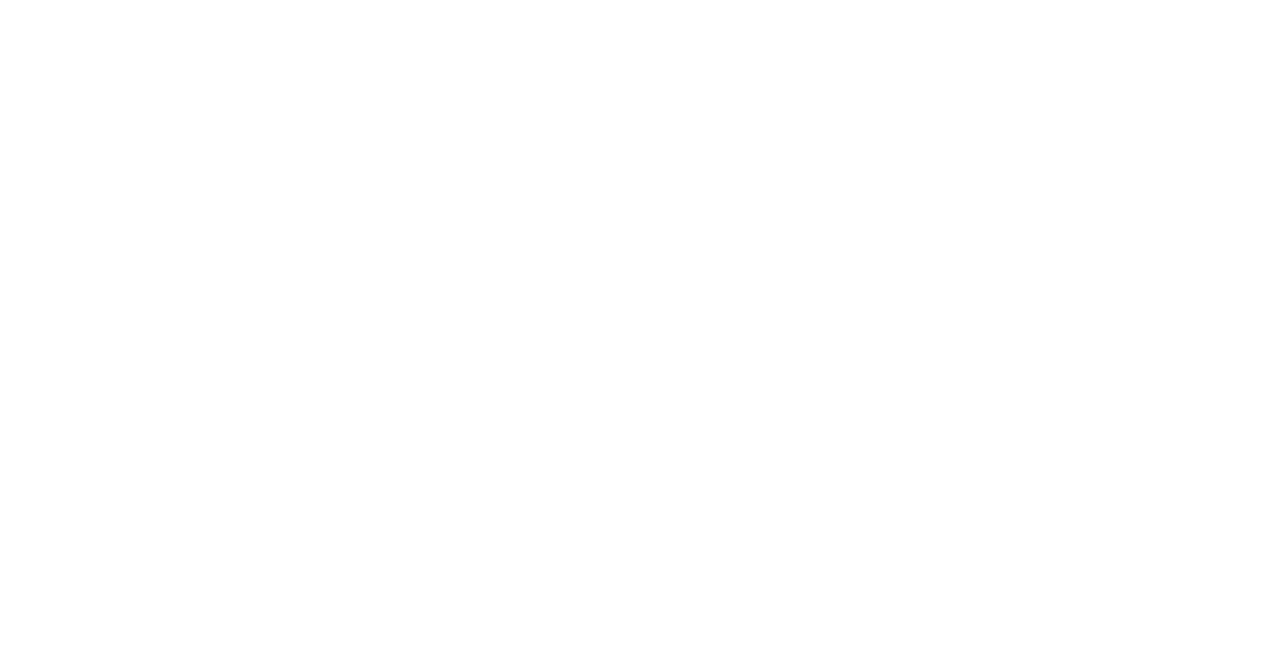
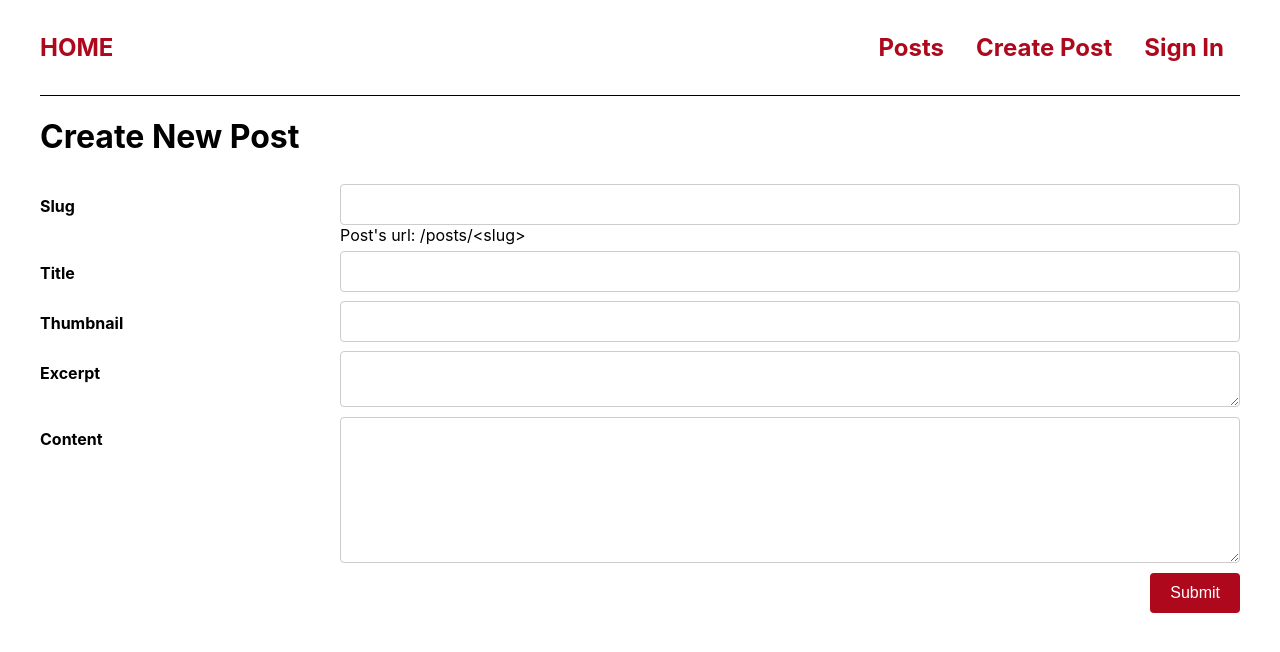
Before and after one commit to neodtruman/nextjs-blog, a Next.js app: page /posts/create in a window 1280 px wide. Before the commit this address had no page. Shown: the top 652 px of the page. Built offline with nearby package versions, Linux system fonts and the light colour scheme.

Commit message:
Chapter 6.2

```diff
--- a/components/layout/navigation.js
+++ b/components/layout/navigation.js
@@ -15,6 +15,11 @@
             </Link>
           </li>
           <li>
+            <Link href="/posts/create" >
+              <a className={styles['nav-link']}>Create Post</a>
+            </Link>
+          </li>
+          <li>
             <Link href="/user/login">
               <a className={styles['nav-link']}>Sign In</a>
             </Link>
--- /dev/null
+++ b/components/posts/new-post-form.js
@@ -0,0 +1,104 @@
+import { Fragment, useRef, useState } from "react";
+
+function NewPostForm() {
+  const [slugLabel, setSlugLabel] = useState('<slug>');
+  const slugInputRef = useRef();
+  const titleInputRef = useRef();
+  const thumbnailInputRef = useRef();
+  const excerptInputRef = useRef();
+  const contentInputRef = useRef();
+
+  function updatePostUrl() {
+    setSlugLabel(slugInputRef.current.value);
+  }
+
+  function submitPost(event) {
+    event.preventDefault();
+
+    const formData = {
+      slug: slugInputRef.current.value,
+      title: titleInputRef.current.value,
+      thumb: thumbnailInputRef.current.value,
+      excerpt: excerptInputRef.current.value,
+      content: contentInputRef.current.value,
+    };
+
+    fetch('/api/posts', {
+      method: "POST",
+      body: JSON.stringify(formData),
+      headers: {
+        'Content-Type': 'application/json'
+      }
+    })
+      .then(response => response.json())
+      .then(data => console.log(data));
+  }
+
+  return (
+    <Fragment>
+      <h1>Create New Post</h1>
+      <form onSubmit={submitPost}>
+        <div className="row">
+          <div className="col-label">
+            <label htmlFor="slug">Slug</label>
+          </div>
+          <div className="col-input">
+            <input type="text"
+              id="slug"
+              name="slug"
+              onChange={updatePostUrl}
+              ref={slugInputRef} />
+            <div>Post&apos;s url: /posts/{slugLabel}</div>
+          </div>
+        </div>
+        <div className="row">
+          <div className="col-label">
+            <label htmlFor="title">Title</label>
+          </div>
+          <div className="col-input">
+            <input type="text"
+              id="title"
+              name="title"
+              ref={titleInputRef} />
+          </div>
+        </div>
+        <div className="row">
+          <div className="col-label">
+            <label htmlFor="thumb">Thumbnail</label>
+          </div>
+          <div className="col-input">
+            <input type="text"
+              id="thumb"
+              name="thumb"
+              ref={thumbnailInputRef} />
+          </div>
+        </div>
+        <div className="row">
+          <div className="col-label">
+            <label htmlFor="excerpt">Excerpt</label>
+          </div>
+          <div className="col-input">
+            <textarea id="excerpt"
+              name="excerpt"
+              rows="2"
+              ref={excerptInputRef}></textarea>
+          </div>
+        </div>
+        <div className="row">
+          <div className="col-label">
+            <label htmlFor="content">Content</label>
+          </div>
+          <div className="col-input">
+            <textarea id="content"
+              name="content"
+              rows="8"
+              ref={contentInputRef}></textarea>
+          </div>
+        </div>
+        <input type="submit" value="Submit" />
+      </form>
+    </Fragment>
+  );
+}
+
+export default NewPostForm;
--- a/pages/api/hello.js
+++ b/pages/api/hello.js
@@ -1,5 +1,4 @@
-// Next.js API route support: https://nextjs.org/docs/api-routes/introduction
 
 export default function handler(req, res) {
-  res.status(200).json({ name: 'John Doe' })
+  res.status(200).json({ name: 'John Conner' })
 }
--- /dev/null
+++ b/pages/api/posts/index.js
@@ -0,0 +1,23 @@
+import path from 'path';
+import fs from 'fs';
+
+export default function handler(req, res) {
+  if (req.method !== 'POST') {
+    return;
+  }
+
+  const createdDate = new Date().toISOString().substring(0, 10);
+  const newPost = {
+    ...req.body,
+    date: createdDate
+  };
+
+  const filePath = path.join(process.cwd(), 'data', 'posts.json');
+  const fileData = fs.readFileSync(filePath);
+  const data = JSON.parse(fileData);
+
+  data.push(newPost);
+  fs.writeFileSync(filePath, JSON.stringify(data));
+
+  res.status(201).json({ message: 'Success', post: newPost });
+}
--- /dev/null
+++ b/pages/posts/create.js
@@ -0,0 +1,7 @@
+import NewPostForm from "../../components/posts/new-post-form";
+
+export default function CreatePostPage() {
+  return (
+    <NewPostForm />
+  );
+}
--- a/styles/globals.css
+++ b/styles/globals.css
@@ -1,19 +1,90 @@
-html,
 body {
   --theme-color-light: #e60023;
   --theme-color-dark: #ad081b;
 
-  padding: 0;
+  padding: 0 40px 20px 40px;
   margin: 0;
   font-family: -apple-system, BlinkMacSystemFont, Segoe UI, Roboto, Oxygen,
     Ubuntu, Cantarell, Fira Sans, Droid Sans, Helvetica Neue, sans-serif;
 }
 
-a {
-  color: inherit;
-  text-decoration: none;
-}
-
 * {
   box-sizing: border-box;
 }
+
+a {
+  color: var(--theme-color-dark);
+  text-decoration: none;
+  font-weight: bold;
+}
+a:hover,
+a:active {
+  color: var(--theme-color-light);
+}
+
+input[type="text"],
+input[type="email"],
+input[type="password"],
+textarea {
+  width: 100%;
+  padding: 12px;
+  border: 1px solid #ccc;
+  border-radius: 4px;
+  resize: vertical;
+}
+
+label {
+  padding: 12px 12px 12px 0;
+  display: inline-block;
+  font-weight: bold;
+}
+
+input[type="submit"] {
+  background-color: var(--theme-color-dark);
+  color: white;
+  margin-top: 6px;
+  padding: 11px 20px;
+  border: none;
+  border-radius: 4px;
+  cursor: pointer;
+  float: right;
+  font-size: 1rem;
+}
+input[type="submit"]:hover {
+  background-color: var(--theme-color-light);
+}
+
+.col-label,
+.col-input {
+  float: left;
+  margin-top: 6px;
+}
+.col-label {
+  width: 25%;
+}
+.col-input {
+  width: 75%;
+}
+
+/* Clear floats after the columns */
+.row:after {
+  content: "";
+  display: table;
+  clear: both;
+}
+
+/* When the screen is less than 600px wide, make the two columns stack on top of each other */
+@media screen and (max-width: 600px) {
+  body {
+    padding: 0 20px 20px;
+  }
+  .col-label,
+  .col-input,
+  input[type="submit"] {
+    width: 100%;
+  }
+  .col-label,
+  .col-input {
+    margin-top: 0;
+  }
+}
```
